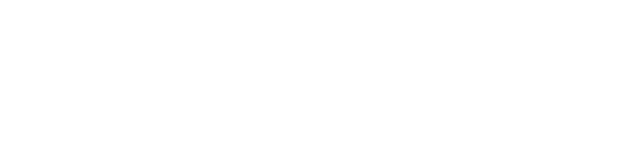
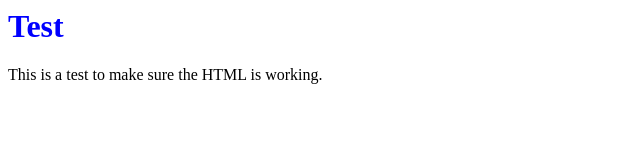
Before and after one commit to nmschu/Lightning-Talk, a plain HTML site: page Index.html in a window 1280 px wide. Shown: the whole page, without its empty margins (0-640 px from the left). Drawn offline with Linux system fonts and the light colour scheme.

Commit message:
changed spacing

```diff
--- a/Index.html
+++ b/Index.html
@@ -9,5 +9,7 @@
       <script src="less.js-2.5.3/dist/less.js" type="text/javascript"></script>
    </head>
    <body>
+      <h1>Test</h1>
+      <p>This is a test to make sure the HTML is working.</p>
    </body>
 </html>
```
